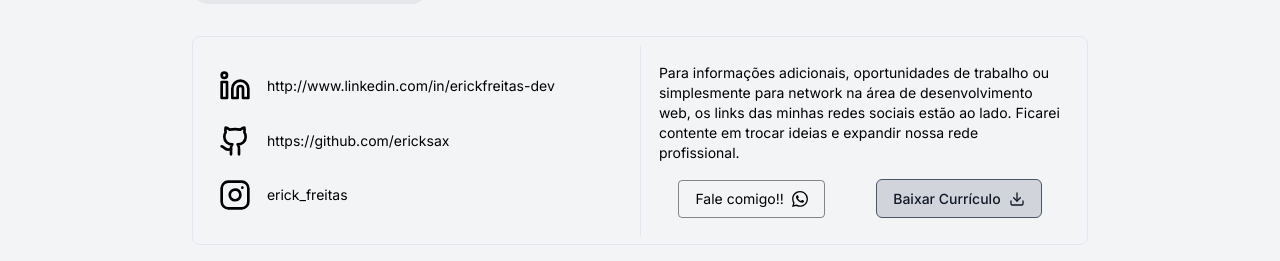
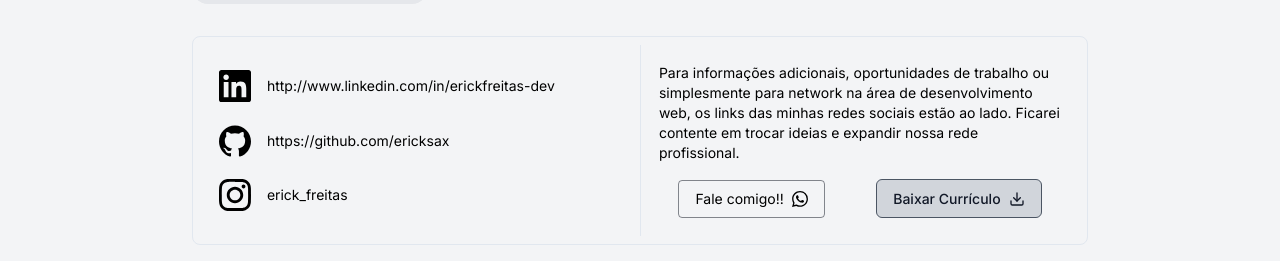
Before and after one commit to ericksax/portfolio2.0, a Next.js app: page / in a window 1280 px wide. Shown: the part 443-704 px from the top of the page. Built offline with nearby package versions, Linux system fonts and the light colour scheme.

Commit message:
feat: changed media contact icons

```diff
--- a/app/contacts/page.tsx
+++ b/app/contacts/page.tsx
@@ -9,7 +9,7 @@ import {
   Linkedin,
 } from "lucide-react";
 
-import {SiWhatsapp} from "react-icons/si"
+import {SiGithub, SiInstagram, SiWhatsapp, SiLinkedin} from "react-icons/si"
 
 
 const Contacts = () => {
@@ -31,17 +31,17 @@ const Contacts = () => {
               target="_blank"
             >
               <div className="hidden sm:flex gap-4 items-center text-foreground text-sm transition-all duration-200 ease-in-out hover:scale-105 hover:cursor-pointer">
-                <Linkedin size={32} />
+                <SiLinkedin size={32} />
                 http://www.linkedin.com/in/erickfreitas-dev
               </div>
-              <Linkedin size={32} className="sm:hidden" />
+              <SiLinkedin size={32} className="sm:hidden" />
             </Link>
             <Link href={"https://github.com/ericksax"} target="_blank">
               <div className="hidden sm:flex gap-4 items-center text-foreground text-sm transition-all duration-200 ease-in-out hover:scale-105 hover:cursor-pointer">
-                <GithubIcon size={32} />
+                <SiGithub size={32} />
                 https://github.com/ericksax
               </div>
-              <GithubIcon className="sm:hidden" />
+              <SiGithub size={32} className="sm:hidden" />
             </Link>
 
             <Link
@@ -49,10 +49,10 @@ const Contacts = () => {
               target="_blank"
             >
               <div className="hidden sm:flex gap-4 items-center text-foreground text-sm transition-all duration-200 ease-in-out hover:scale-105 hover:cursor-pointer">
-                <Instagram size={32} />
+                <SiInstagram size={32} />
                 erick_freitas
               </div>
-              <Instagram size={32} className="sm:hidden" />
+              <SiInstagram size={32} className="sm:hidden" />
             </Link>
           </div>
           <aside className="flex flex-col h-full align-center items-center p-pd1 text-sm">
--- a/app/page.tsx
+++ b/app/page.tsx
@@ -2,10 +2,8 @@ import { DefaultButton } from "@/components/defaultButton";
 import { Wrapper } from "@/components/wrapper";
 import {
   DownloadIcon,
-  GithubIcon,
-  Instagram,
-  Linkedin,
 } from "lucide-react";
+import {SiGithub, SiLinkedin, SiInstagram} from "react-icons/si";
 import Link from "next/link";
 import { SiWhatsapp } from "react-icons/si"
 export default function Home() {
@@ -37,17 +35,17 @@ export default function Home() {
             target="_blank"
           >
             <div className="hidden sm:flex gap-4 items-center text-foreground text-sm transition-all duration-200 ease-in-out hover:scale-105 hover:cursor-pointer">
-              <Linkedin size={32} />
+              <SiLinkedin size={32} />
               http://www.linkedin.com/in/erickfreitas-dev
             </div>
-            <Linkedin size={32} className="sm:hidden" />
+            <SiLinkedin size={32} className="sm:hidden" />
           </Link>
           <Link href={"https://github.com/ericksax"} target="_blank">
             <div className="hidden sm:flex gap-4 items-center text-foreground text-sm transition-all duration-200 ease-in-out hover:scale-105 hover:cursor-pointer">
-              <GithubIcon size={32} />
+              <SiGithub size={32} />
               https://github.com/ericksax
             </div>
-            <GithubIcon className="sm:hidden" />
+            <SiGithub size={32} className="sm:hidden" />
           </Link>
 
           <Link
@@ -55,10 +53,10 @@ export default function Home() {
             target="_blank"
           >
             <div className="hidden sm:flex gap-4 items-center text-foreground text-sm transition-all duration-200 ease-in-out hover:scale-105 hover:cursor-pointer">
-              <Instagram size={32} />
+              <SiInstagram size={32} />
               erick_freitas
             </div>
-            <Instagram size={32} className="sm:hidden" />
+            <SiInstagram size={32} className="sm:hidden" />
           </Link>
         </div>
         <aside className="flex flex-col h-full align-center items-center p-pd1 text-sm">
```
